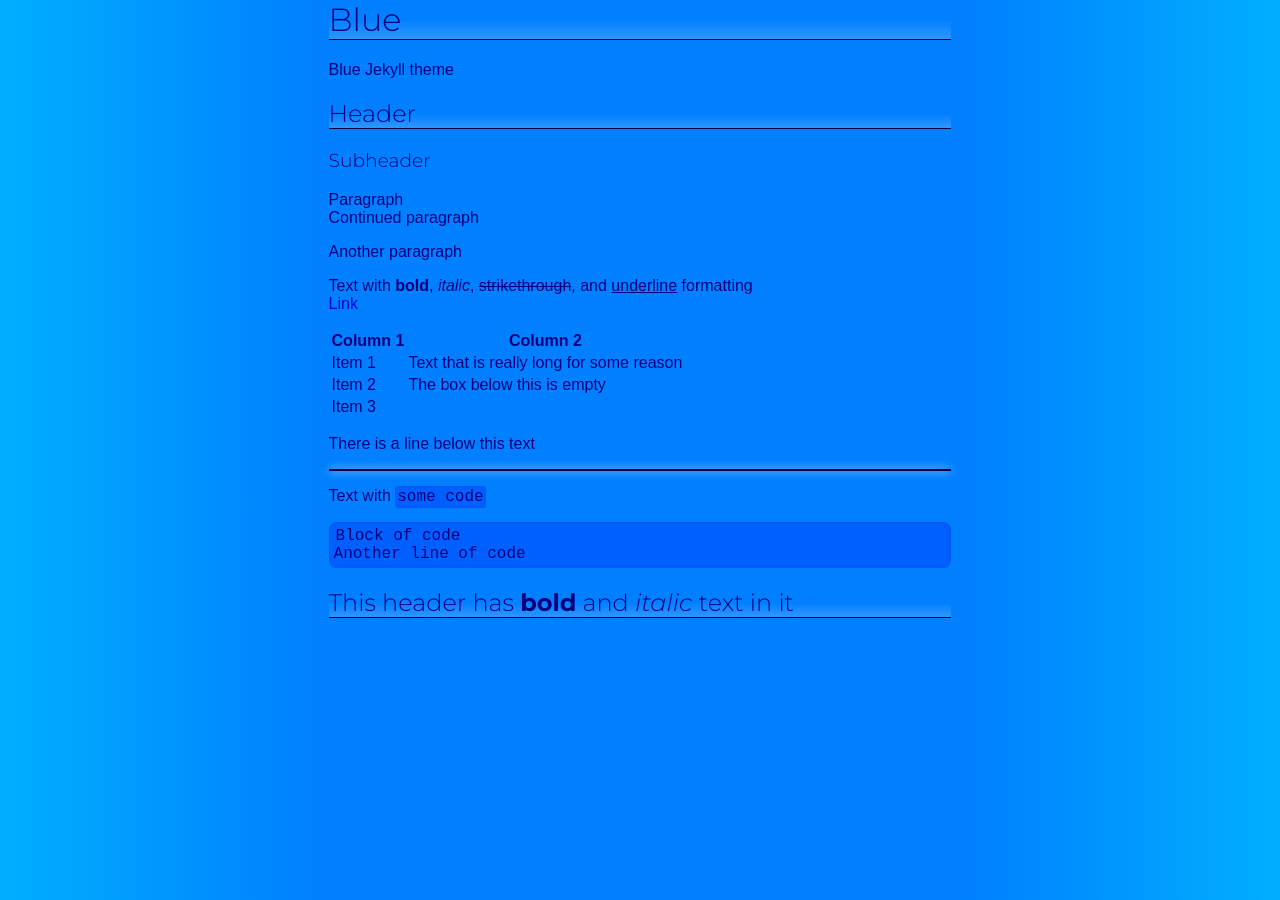
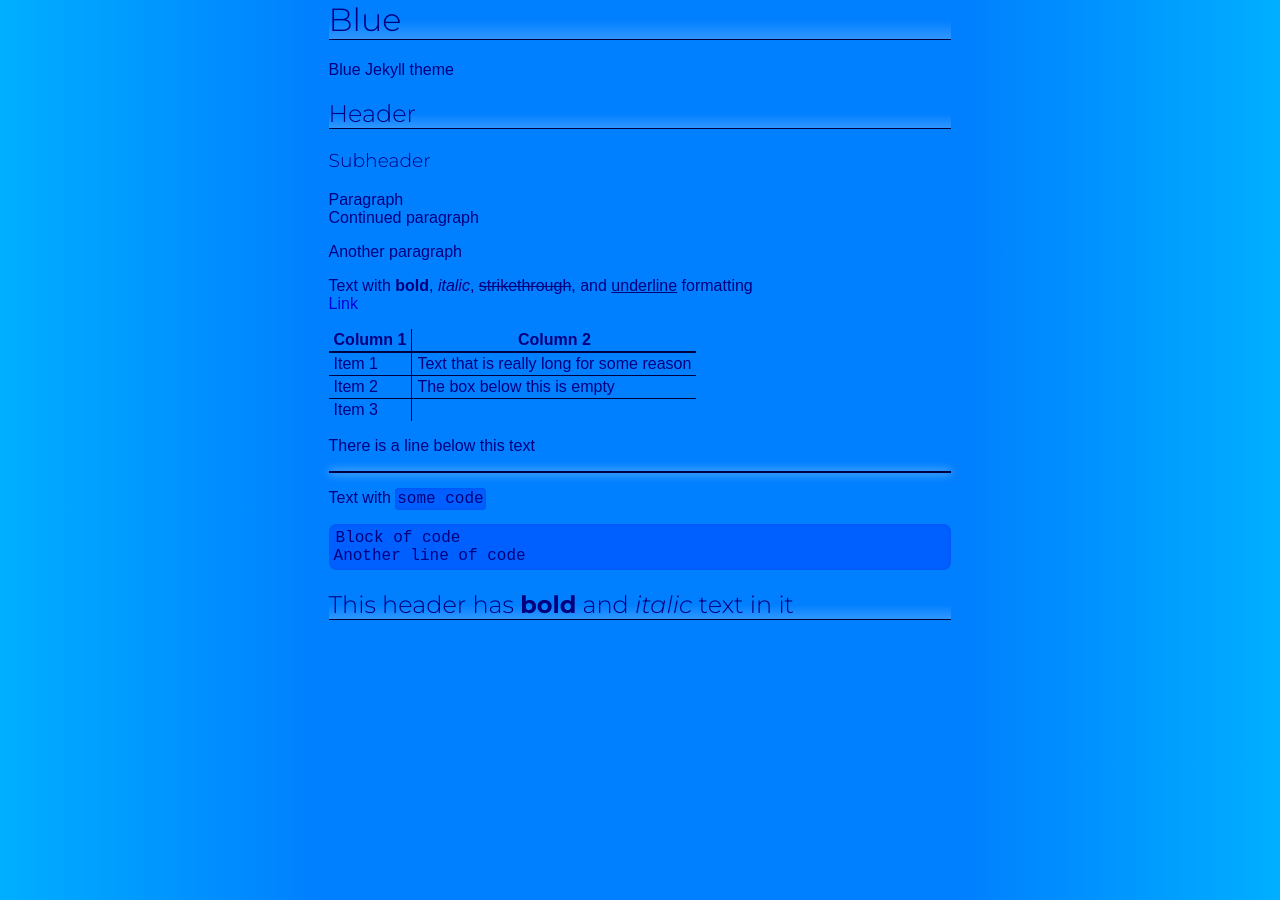
Before and after one commit to SuperYoshi10000/BlueTonic, a Jekyll site: the page built from index.md, in a window 1280 px wide. Built offline with Jekyll 4.4.1, drawn with Linux system fonts in a browser that asks for light colours; some web fonts are replaced.

Commit message:
table borders and padding

```diff
--- a/_sass/base.scss
+++ b/_sass/base.scss
@@ -46,6 +46,7 @@ hr {
 }
 
 pre, code {
+  cursor: text;
   font-family: "IBM Plex Mono", monospace;
 }
 pre, :not(pre) > code {
@@ -75,3 +76,20 @@ a:is(:hover, :focus) {
 a:active {
   color: var(--color-linka);
 }
+
+th, td {
+  padding: 2px 5px;
+}
+
+table {
+  border-collapse: collapse;
+}
+tr th {
+  border-bottom: 2px solid var(--color-line);
+}
+tr:not(:last-child) td {
+  border-bottom: 1px solid var(--color-line);
+}
+:is(th, td):not(:last-child) {
+  border-right: 1px solid var(--color-line);
+}
```
